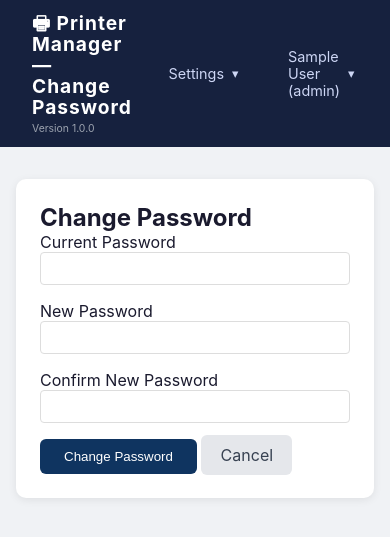
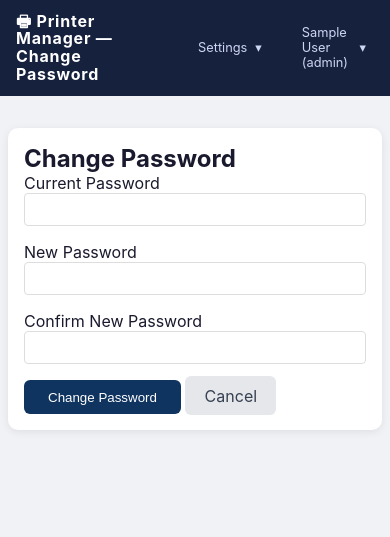
Before and after one commit to MRWattoo/printer_agent, a Flask app: page /change_password in a window 390 px wide. Shown: the top 537 px of the page. Run offline with Flask 3, Linux system fonts and the light colour scheme; the visitor is signed in with stand-in values (Sample User, id 1).

Commit message:
Update base_layout.html

```diff
--- a/printer_app/templates/base_layout.html
+++ b/printer_app/templates/base_layout.html
@@ -29,7 +29,19 @@
 
     .header-right { display: flex; align-items: center; }
     main { max-width: 1400px; margin: 2rem auto; padding: 0 1rem; }
-    .card { background: #fff; border-radius: 10px; box-shadow: 0 2px 8px rgba(0,0,0,.08); padding: 1.5rem; }
+    .card { background: #fff; border-radius: 10px; box-shadow: 0 2px 8px rgba(0,0,0,.08); padding: 1.5rem; overflow-x: auto; }
+
+    @media (max-width: 768px) {
+      header { padding: 0.8rem 1rem; }
+      header h1 { font-size: 1rem; }
+      .app-version { display: none; }
+      .menu-btn { font-size: 0.8rem; padding: 0.3rem 0.5rem; }
+      main { padding: 0 0.5rem; }
+      .card { padding: 1rem; }
+      table { font-size: 0.8rem; }
+      th, td { padding: 0.5rem; }
+      .btn { padding: 0.2rem 0.4rem; font-size: 0.7rem; }
+    }
 
     {% block extra_styles %}{% endblock %}
   </style>
```
